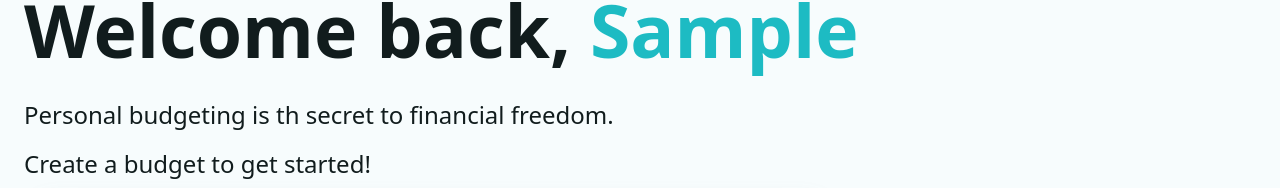
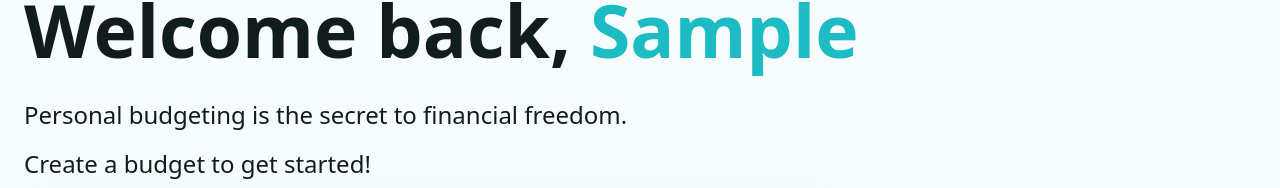
Before and after one commit to Nifix001/budgeting-app, a React (Vite) app: page / in a window 1280 px wide. Both pictures are taken after typing "Sample" into the empty fields and a click on the button "Create Account". Shown: the part 129-317 px from the top of the page. Built offline with nearby package versions, Linux system fonts and the light colour scheme.

Commit message:
New commit

```diff
--- a/src/pages/Dashboard.jsx
+++ b/src/pages/Dashboard.jsx
@@ -93,8 +93,9 @@ const Dashboard = () => {
                 expenses && expenses.lenght >0 && (
                   <div className="grid-md">
                     <h2>Recent Expenses</h2>
-                    <Table expenses={expenses.
-                    sort((a, b) =>b.createdAt - a.createdAt)}/>
+                    <Table
+                    expenses={expenses.sort((a, b) =>b.createdAt - a.createdAt)}
+                    />
                   </div>
                 )
               }
@@ -102,7 +103,7 @@ const Dashboard = () => {
             )
             : (
               <div className="grid-sm">
-                <p>Personal budgeting is th secret to financial freedom.</p>
+                <p>Personal budgeting is the secret to financial freedom.</p>
                 <p>Create a budget to get started!</p>
                 <AddBudgetForm />
               </div>
```
